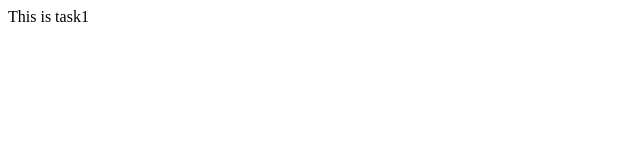
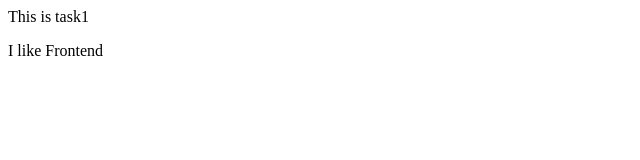
Before and after one commit to sakshi3861/Unicode-Tasks, a plain HTML site: page Task1/index.html in a window 1280 px wide. Shown: the full height of the page, 0-640 px from the left. Drawn offline with Linux system fonts and the light colour scheme.

Commit message:
Add new paragraph

```diff
--- a/Task1/index.html
+++ b/Task1/index.html
@@ -1 +1,2 @@
 <p>This is task1</p>
+<p>I like Frontend</p>
```
